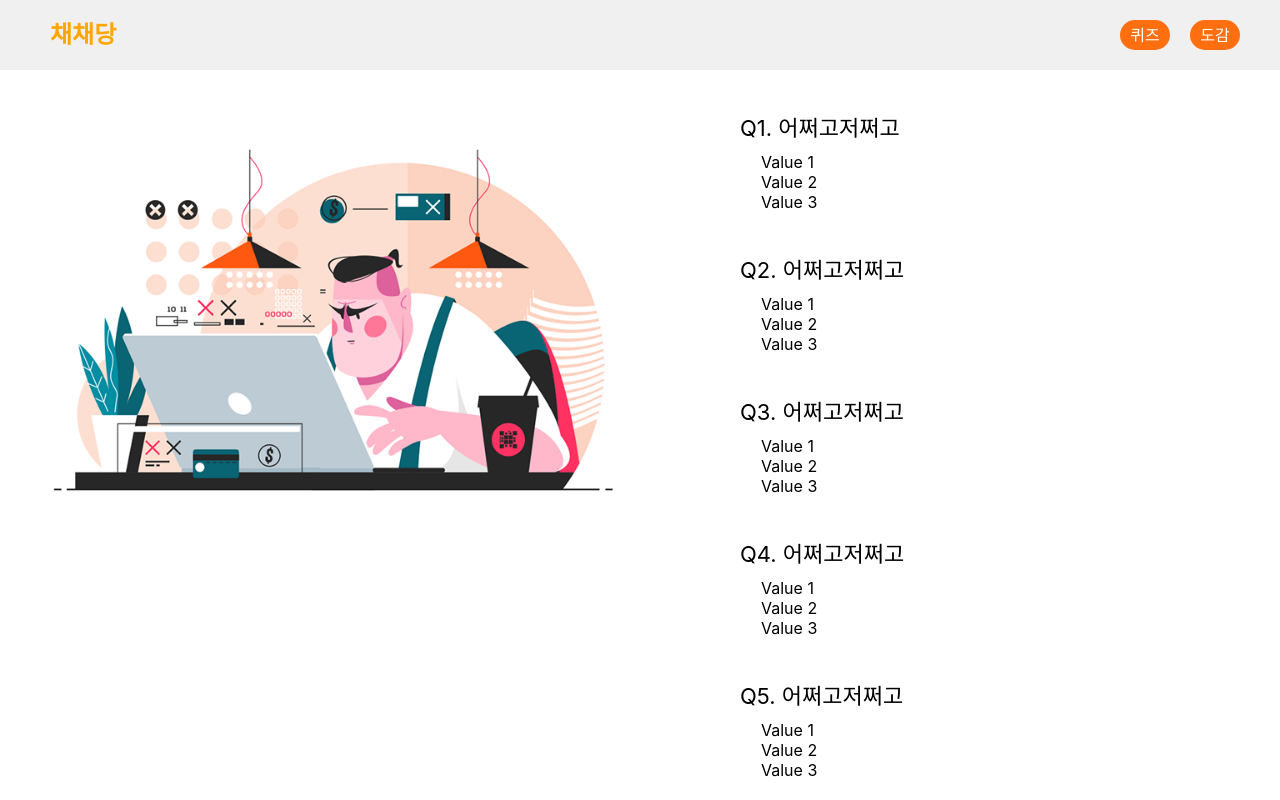
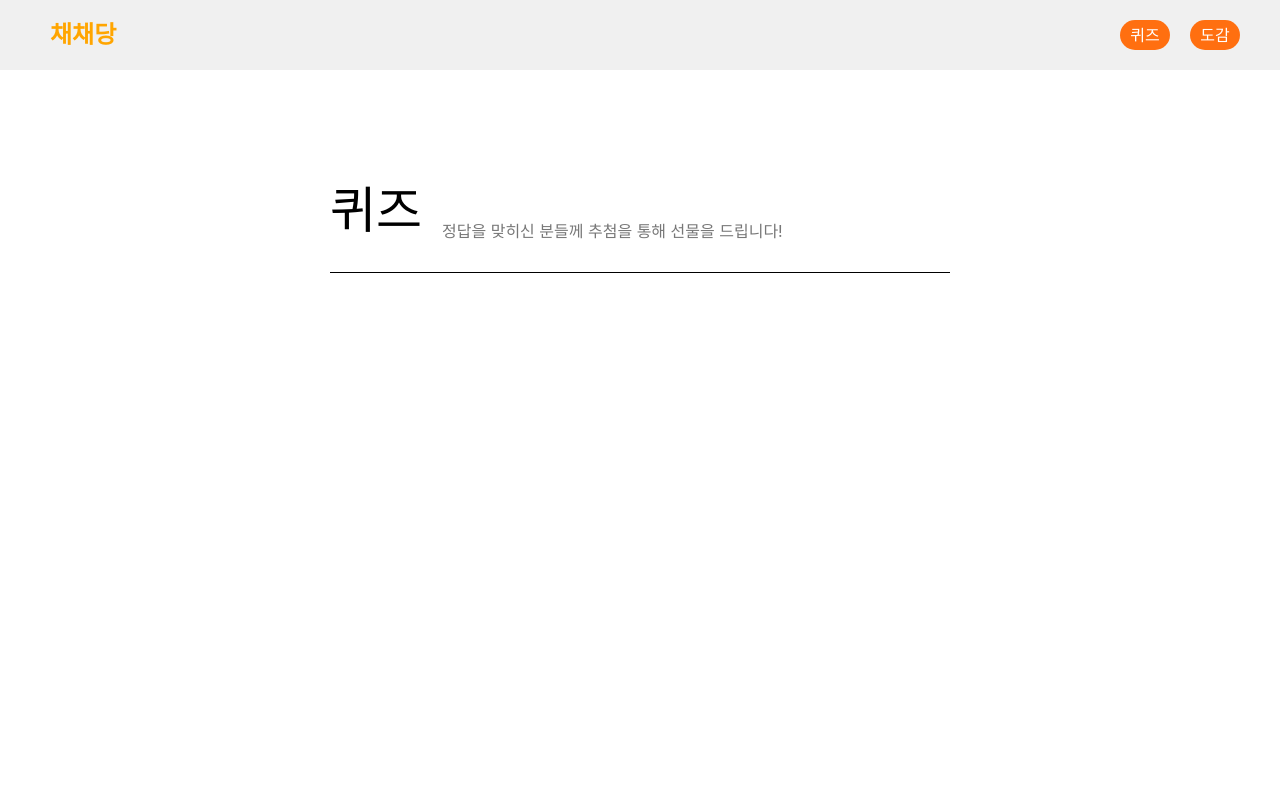
Before and after one commit to Sookhee/whip-carrot-webpage, a React (Create React App) app: page /quiz in a window 1280 px wide. Shown: the top 800 px of the page. Built offline with nearby package versions, Linux system fonts and the light colour scheme.

Commit message:
Intro 컴포넌트 추가

```diff
--- /dev/null
+++ b/src/component/Intro/Intro.js
@@ -0,0 +1,18 @@
+import React, {Component} from 'react';
+import './Intro.scss';
+
+class Intro extends Component{
+    render(){
+        return(
+            <div className="intro">
+                <div className="wrap">
+                    <div className="title">퀴즈</div>
+                    <div className="sub">정답을 맞히신 분들께 추첨을 통해 선물을 드립니다!</div>
+                </div>
+                <hr/>
+            </div>
+        );
+    };
+}
+
+export default Intro;
--- /dev/null
+++ b/src/component/Intro/Intro.scss
@@ -0,0 +1,26 @@
+.intro{
+    width: 100%;
+    margin: 100px 330px 0;
+
+    .wrap{
+        display: flex;
+        align-items: flex-end;
+        margin-bottom: 30px;
+        .title{
+            font-size: 50px;
+            color: #000000;
+        }
+        .sub{
+            font-size: 16px;
+            color: #777777;
+            margin-left: 20px;
+        }
+    }
+    hr{
+        width: 100%;
+        height: 1px;
+        background: #000000;
+        border: 0;
+    }
+
+}
--- a/src/component/Quiz/Left.js
+++ /dev/null
@@ -1,18 +0,0 @@
-import React, {Component} from 'react';
-import { Parallax } from 'react-scroll-parallax';
-import './Left.scss';
-
-class Left extends Component{
-    render(){
-        return(
-            <div className="quiz-left">
-                <Parallax className="custom-class" y={[20, -10]} amount={0.1}>
-                    <div className="img">
-                    </div>
-                </Parallax>
-            </div>
-        );
-    };
-}
-
-export default Left;
--- a/src/component/Quiz/Left.scss
+++ /dev/null
@@ -1,13 +0,0 @@
-.quiz-left{
-    position: fixed;
-    width: 50%;
-    height: 800px;
-
-    .img{
-        width: 100%;
-        height: 500px;
-        background-image: url('../../img/main-backgronud.png');
-        background-repeat: no-repeat;
-        background-size: cover;
-    }
-}
--- a/src/component/Quiz/Quiz.js
+++ b/src/component/Quiz/Quiz.js
@@ -1,14 +1,12 @@
 import React, {Component} from 'react';
 import './Quiz.scss';
-import Left from './Left';
-import Right from './Right';
+import Intro from '../Intro/Intro';
 
 class Quiz extends Component{
     render(){
         return(
             <div className="quiz">
-                <Left/>
-                <Right/>
+                <Intro/>
             </div>
         );
     };
```
